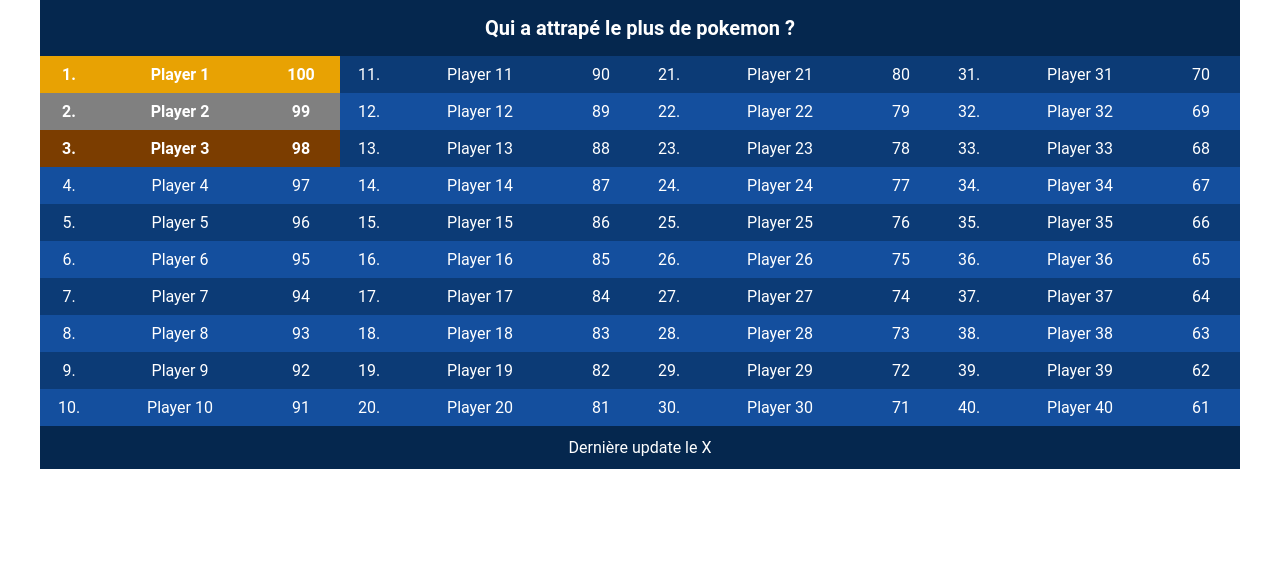
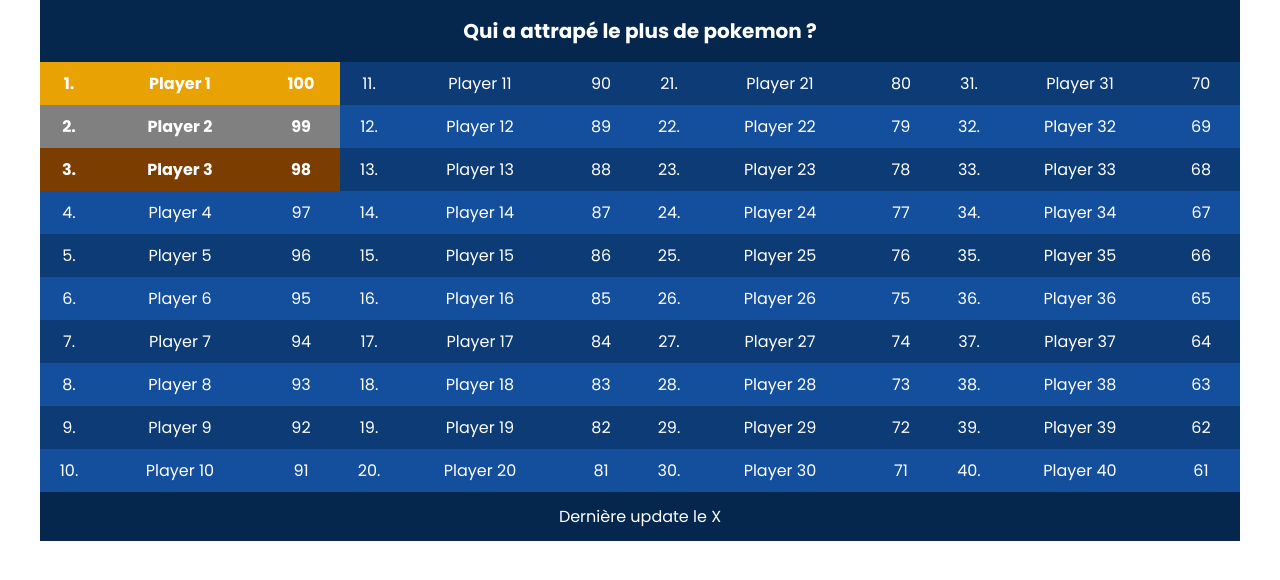
Before and after one commit to CarlNoe/scoreboard, a website: page src/mostScoreboard.html in a window 1280 px wide. Drawn offline with Linux system fonts and the light colour scheme.

Commit message:
poppins test

```diff
--- a/src/mostScoreboard.html
+++ b/src/mostScoreboard.html
@@ -3,6 +3,12 @@
   <head>
     <meta charset="UTF-8" />
     <title>Most Pokémon Caught Scoreboard</title>
+    <link rel="preconnect" href="https://fonts.googleapis.com" />
+    <link rel="preconnect" href="https://fonts.gstatic.com" crossorigin />
+    <link
+      href="https://fonts.googleapis.com/css2?family=Poppins:ital,wght@0,100;0,200;0,300;0,400;0,500;0,600;0,700;0,800;0,900;1,100;1,200;1,300;1,400;1,500;1,600;1,700;1,800;1,900&display=swap"
+      rel="stylesheet"
+    />
     <link rel="stylesheet" href="scoreboard.css" />
     <style>
       /* Override with higher specificity to ensure these variables take precedence */
--- a/src/scoreboard.css
+++ b/src/scoreboard.css
@@ -10,7 +10,7 @@
 body {
   margin: 0;
   padding: 0;
-  font-family: Roboto, monospace;
+  font-family: Poppins;
   font-size: 16px;
   text-align: center;
   color: var(--text-color);
--- a/src/scoreboard.js
+++ b/src/scoreboard.js
@@ -254,6 +254,12 @@
   <head>
     <meta charset="UTF-8" />
     <title>${title}</title>
+       <link rel="preconnect" href="https://fonts.googleapis.com" />
+    <link rel="preconnect" href="https://fonts.gstatic.com" crossorigin />
+    <link
+      href="https://fonts.googleapis.com/css2?family=Poppins:ital,wght@0,100;0,200;0,300;0,400;0,500;0,600;0,700;0,800;0,900;1,100;1,200;1,300;1,400;1,500;1,600;1,700;1,800;1,900&display=swap"
+      rel="stylesheet"
+    />
     <style>
       :root {
         --header-footer-bg: #15ff00;
@@ -265,7 +271,7 @@
       body {
         margin: 0;
         padding: 0;
-        font-family: Roboto, monospace;
+        font-family: Poppins, monospace;
         font-size: 16px;
         text-align: center;
         color: var(--text-color);
```
Also changed, not shown: output/leg.png, output/most-legendary.html, output/most-pokemon.html, output/most-shiny.html, output/most.png, output/shiny.png.
